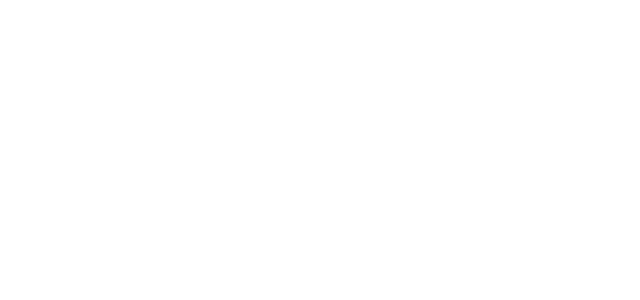
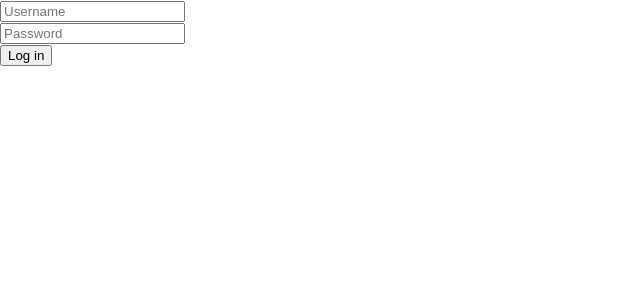
Before and after one commit to ralvarezkth/IV1201, a React (Create React App) app in the folder client/: page /login in a window 1280 px wide. Shown: the top 300 px of the page, without its empty margins (0-640 px from the left). Built offline with nearby package versions, Linux system fonts and the light colour scheme.

Commit message:
some layout for login

```diff
--- a/client/src/App.js
+++ b/client/src/App.js
@@ -2,13 +2,15 @@
 import { BrowserRouter as Router, Link, Route, Switch } from 'react-router-dom';
 import './App.css';
 import Register from './viewModel/register'
+import TestLogin from './viewModel/testLogin'
 
 function App() {
   return (
     <Router className="App">
-      <Switch>
+        <Switch>
           <Route path="/register" exact component={Register} />
-      </Switch>
+          <Route path="/login" component={TestLogin} />
+        </Switch>
     </Router>
   );
 }
--- /dev/null
+++ b/client/src/view/loginView.js
@@ -0,0 +1,29 @@
+import React, { useRef, useState } from 'react';
+
+const LoginView = ({handleLogin,}) => {
+    const [username, setUsername] = useState('')
+    const [password, setPassword] = useState('')
+
+    return(
+        <div>
+            <form onSubmit={(e)=> {
+                    let loginRequest = {
+                        username: username,
+                        password: password
+                    };
+                    handleLogin(e, loginRequest)
+                }}>
+                <div>
+                    <input type="text" onChange={(event)=>setUsername(event.target.value)} id="username" placeholder="Username" required/>
+                </div>
+                <div>
+                    <input type="password" onChange={(event)=>setPassword(event.target.value)}  id="password" placeholder="Password" required/>
+                </div>
+                <div>
+                    <button type="submit" id="send">Log in</button>
+                </div>
+            </form>
+        </div>
+    )
+}
+export default LoginView;
--- /dev/null
+++ b/client/src/viewModel/testLogin.js
@@ -0,0 +1,21 @@
+import LoginView from '../view/loginView'
+import React, { Component } from 'react';
+
+class TestLogin extends Component{
+    constructor(props) {
+        super(props);
+    }
+    handleLogin(event, loginRequest){
+        event.preventDefault();
+        console.log("username: " + loginRequest.username)
+        console.log("password: " + loginRequest.password)
+    }
+    render(){
+        return(
+            React.createElement(LoginView, {
+                handleLogin: this.handleLogin
+            })
+        )
+    }
+}
+export default TestLogin;
```
Also changed, not shown: 1 other file (tests, documents, lock files or other folders).
